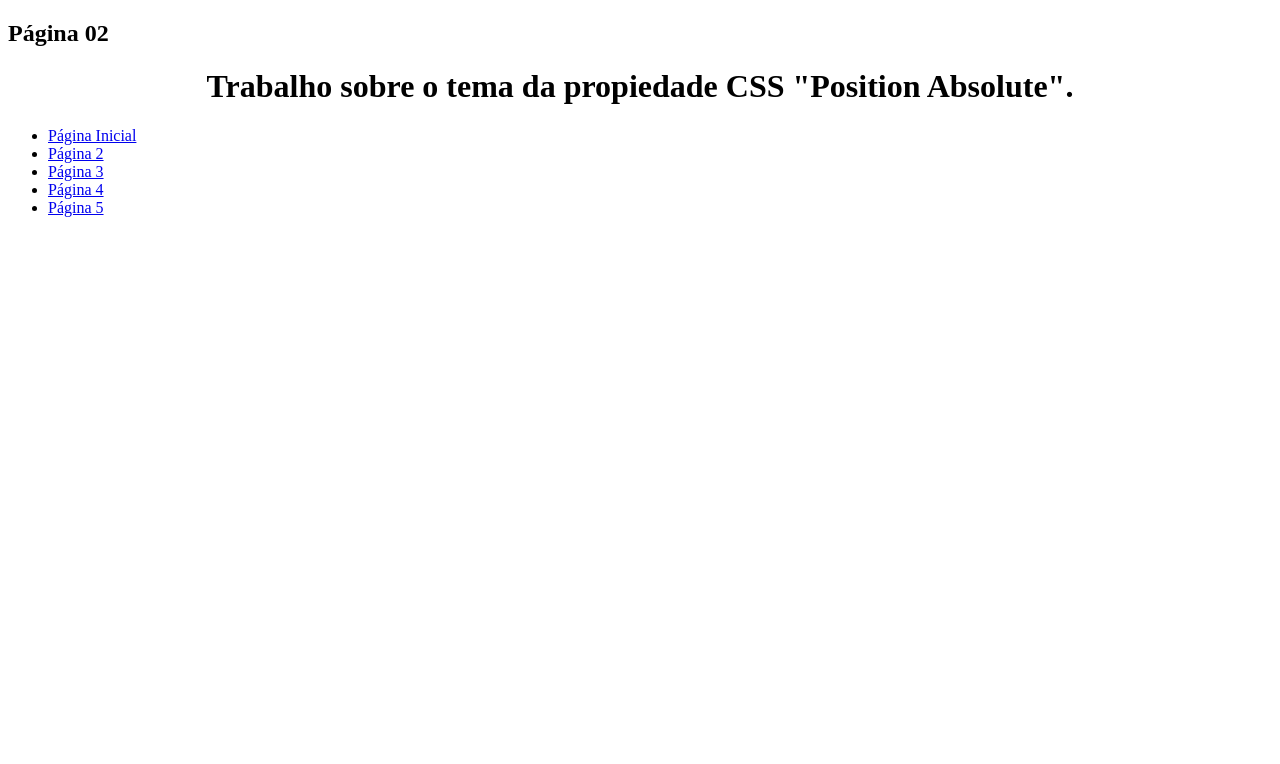
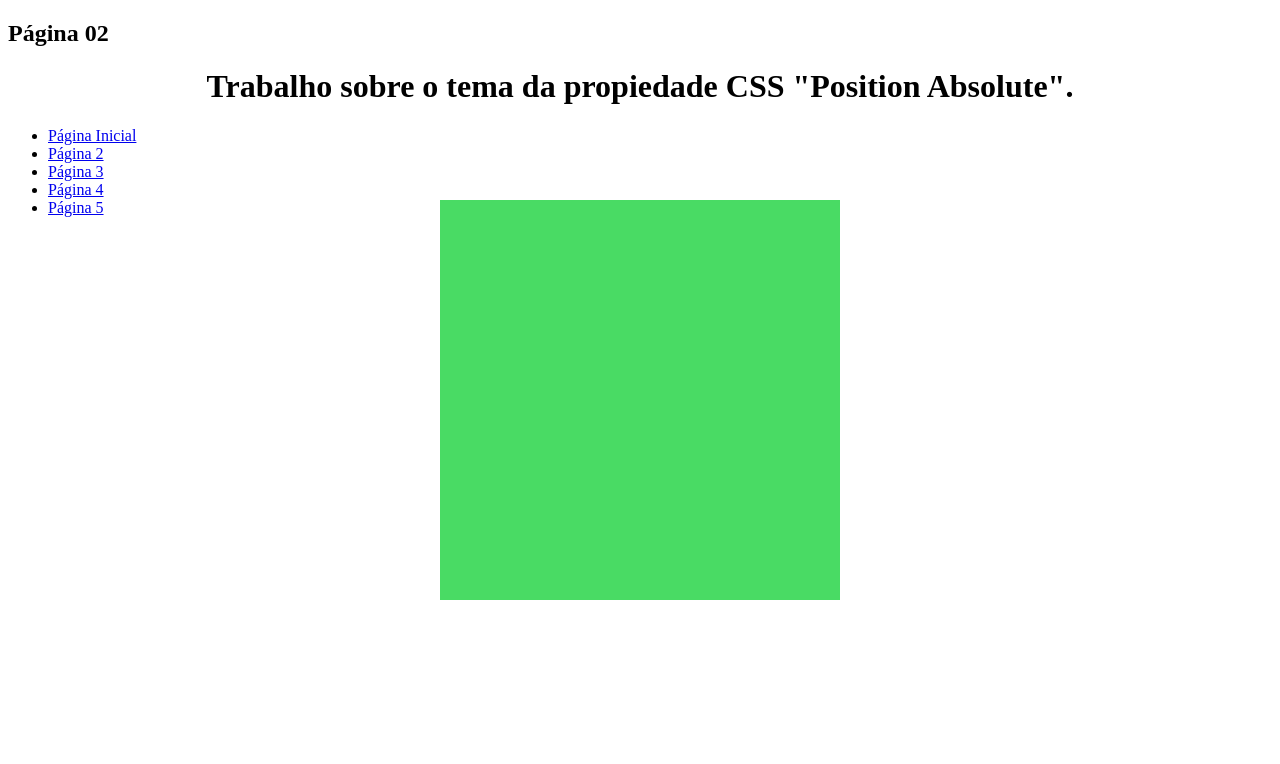
Before and after one commit to Sirius097/Projeto-em-Grupo-dia-16-10-23, a plain HTML site: page Pagina 2.html in a window 1280 px wide. Shown: the top 764 px of the page. Drawn offline with Linux system fonts and the light colour scheme.

Commit message:
atualização

```diff
--- a/Estilo.css
+++ b/Estilo.css
@@ -16,11 +16,16 @@
 }
 #exemplo01{
     background-color: rgb(73, 219, 100);
-    height: 200px;
-    width: 200px;
+    height: 400px;
+    width: 400px;
     position: absolute;
-    margin-top: 50%;
-    margin-left: 50%;
+    top: 50%;
+    margin-top: -200px;
+    left: 50%;
+    margin-left: -200px;
+}
+#exemplo02{
+    ba
 }
 .rick{
     text-align: center;
--- a/Pagina 2.html
+++ b/Pagina 2.html
@@ -11,7 +11,10 @@
   <h1 class="rick">
       Trabalho sobre o tema da propiedade CSS "Position Absolute".
   </h1>
-  <div id="exemplo01"></div>
+  <div id="exemplo01">
+    <div id="exemplo02"></div>
+
+  </div>
 
   <nav>
       <ul>
```
